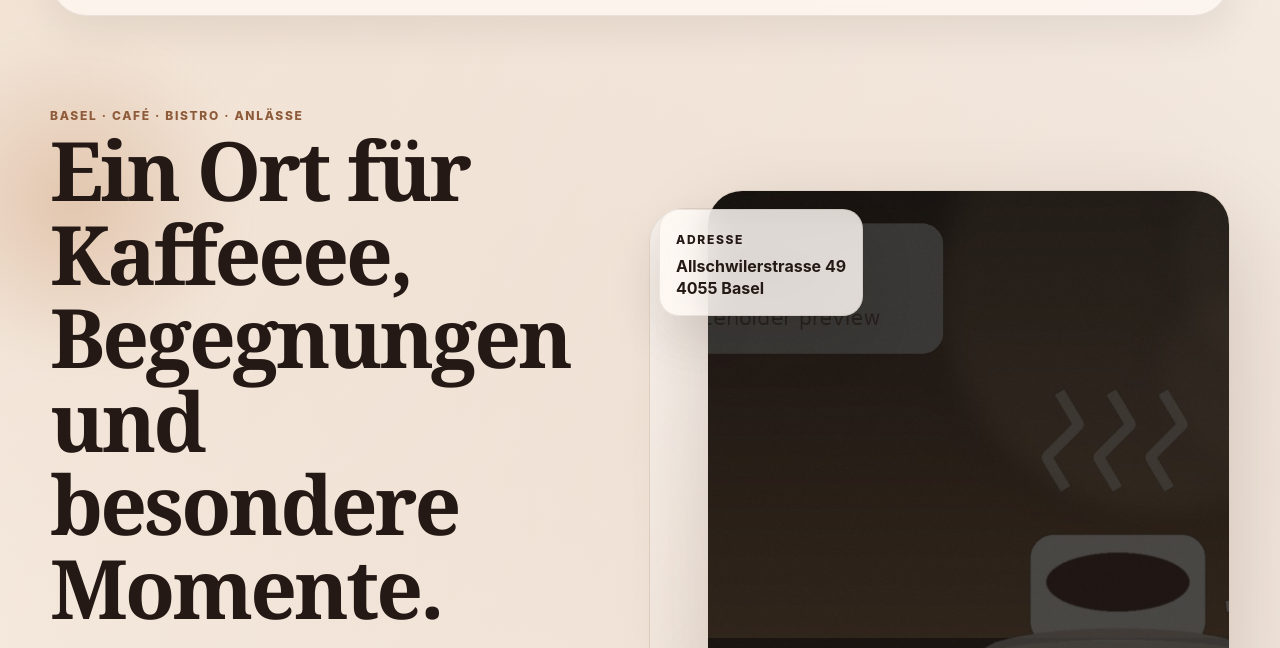
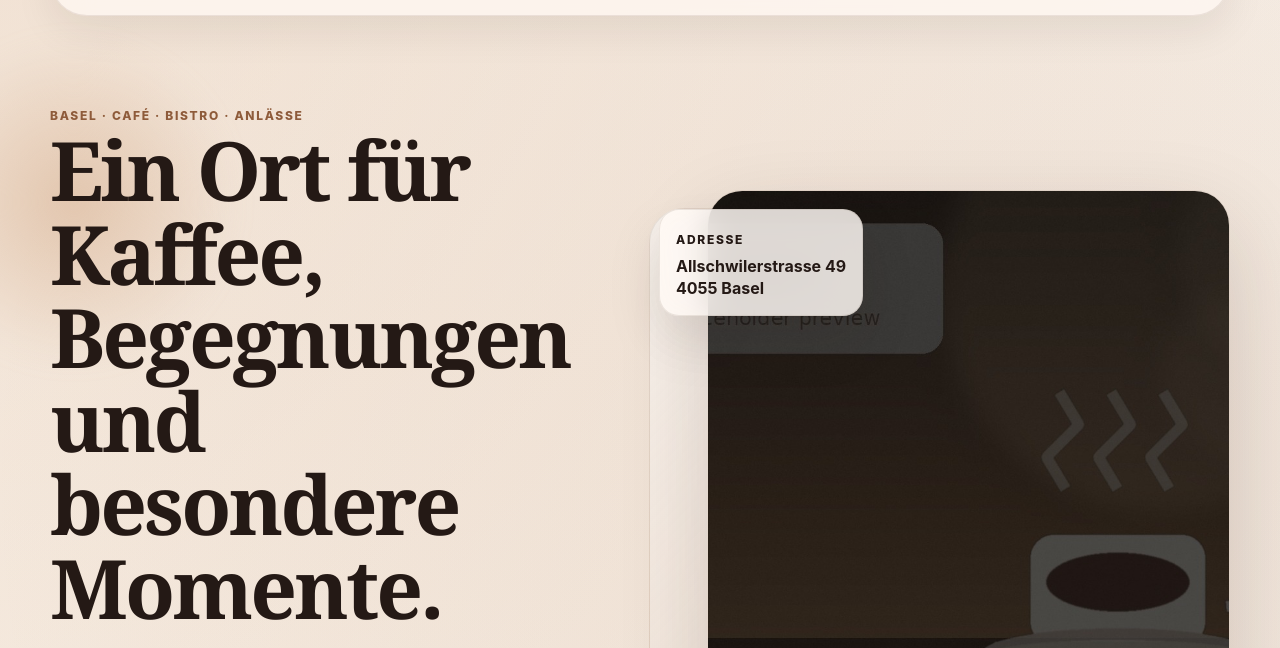
Before and after one commit to DystopiaFlame/Test, a plain HTML site: page index.html in a window 1280 px wide. Shown: the part 72-720 px from the top of the page. Drawn offline with Linux system fonts and the light colour scheme; files whose address does not match are found by name.

Commit message:
Update index.html

```diff
--- a/index.html
+++ b/index.html
@@ -43,7 +43,7 @@
           <span class="eyebrow reveal" data-reveal="fade-up">Basel · Café · Bistro · Anlässe</span>
 
           <h1 class="reveal" data-reveal="fade-up" data-delay="80">
-            Ein Ort für Kaffeeee, Begegnungen und besondere Momente.
+            Ein Ort für Kaffee, Begegnungen und besondere Momente.
           </h1>
 
           <p class="hero-text reveal" data-reveal="fade-up" data-delay="160">
```
